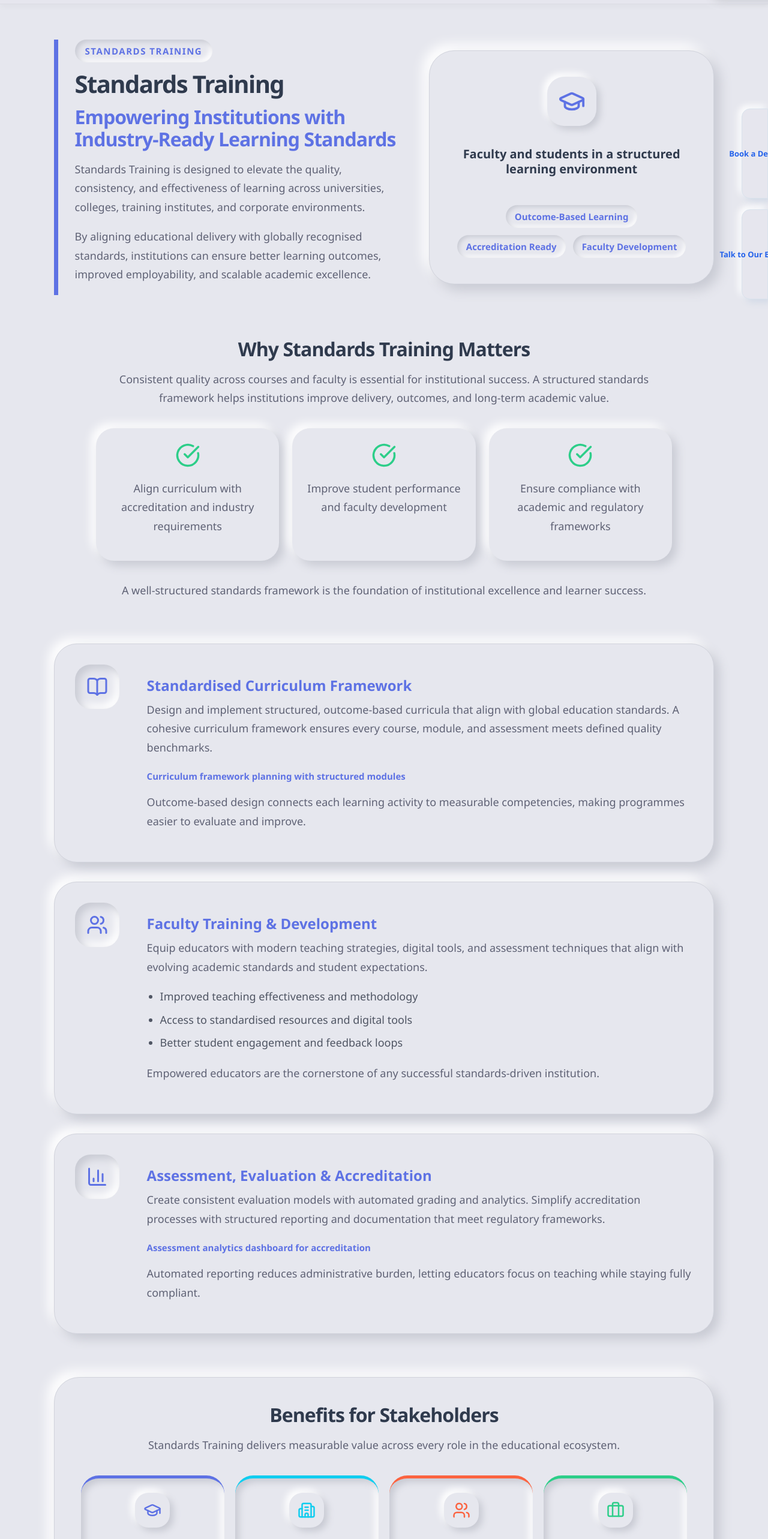
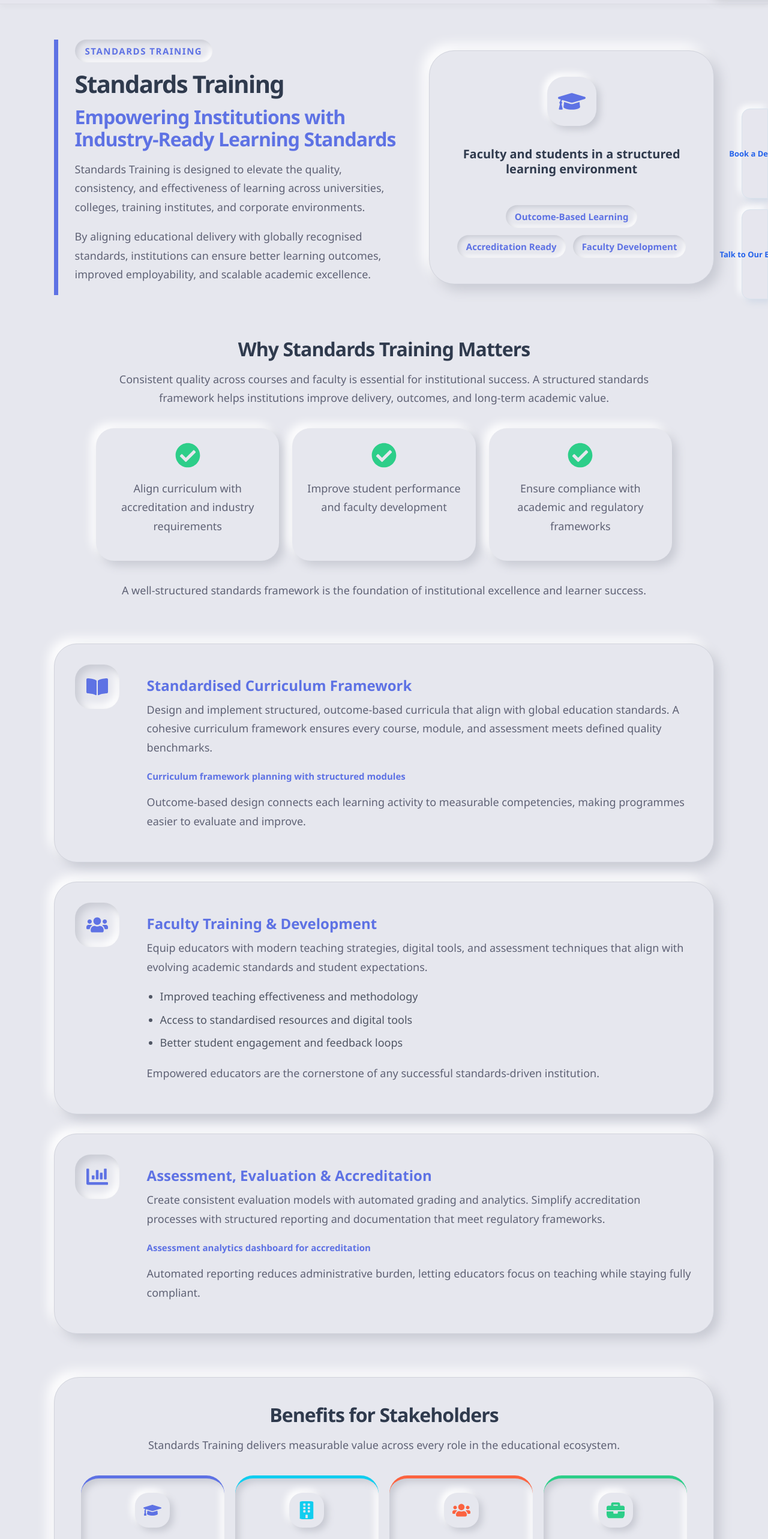
Before and after one commit to PRGEEQGlobalSolutionsPrivateLIT/LMS-Main-Pro, a Next.js app in the folder apps/learner-web/: page /standards-training in a window 1280 px wide. Shown: the part 60-2626 px from the top of the page at 60% size. Built offline with nearby package versions, Linux system fonts and the light colour scheme.

Commit message:
Update page.tsx

```diff
--- a/apps/learner-web/app/standards-training/page.tsx
+++ b/apps/learner-web/app/standards-training/page.tsx
@@ -1,15 +1,15 @@
 import {
-  BookOpen,
-  GraduationCap,
-  BarChart3,
-  ClipboardCheck,
-  Users,
-  Building2,
-  Target,
-  Award,
-  Briefcase,
-  CheckCircle,
-} from "lucide-react";
+  FaBookOpen,
+  FaGraduationCap,
+  FaChartBar,
+  FaClipboardCheck,
+  FaUsers,
+  FaBuilding,
+  FaBullseye,
+  FaAward,
+  FaBriefcase,
+  FaCheckCircle,
+} from "react-icons/fa";
 import "./standards-training.css";
 
 export default function StandardsTraining() {
@@ -33,7 +33,7 @@ export default function StandardsTraining() {
         </div>
 
         <div className="standards-visual">
-          <GraduationCap />
+          <FaGraduationCap />
           <h4>Faculty and students in a structured learning environment</h4>
           <div className="standards-tags">
             <span>Outcome-Based Learning</span>
@@ -53,15 +53,15 @@ export default function StandardsTraining() {
 
         <div className="standards-points">
           <div>
-            <CheckCircle />
+            <FaCheckCircle />
             <p>Align curriculum with accreditation and industry requirements</p>
           </div>
           <div>
-            <CheckCircle />
+            <FaCheckCircle />
             <p>Improve student performance and faculty development</p>
           </div>
           <div>
-            <CheckCircle />
+            <FaCheckCircle />
             <p>Ensure compliance with academic and regulatory frameworks</p>
           </div>
         </div>
@@ -75,7 +75,7 @@ export default function StandardsTraining() {
       <section className="standards-features">
         <article className="standards-card">
           <div className="standards-icon">
-            <BookOpen />
+            <FaBookOpen />
           </div>
           <div>
             <h3>Standardised Curriculum Framework</h3>
@@ -95,7 +95,7 @@ export default function StandardsTraining() {
 
         <article className="standards-card">
           <div className="standards-icon">
-            <Users />
+            <FaUsers />
           </div>
           <div>
             <h3>Faculty Training & Development</h3>
@@ -118,7 +118,7 @@ export default function StandardsTraining() {
 
         <article className="standards-card">
           <div className="standards-icon">
-            <BarChart3 />
+            <FaChartBar />
           </div>
           <div>
             <h3>Assessment, Evaluation & Accreditation</h3>
@@ -147,7 +147,7 @@ export default function StandardsTraining() {
 
         <div className="benefits-grid">
           <div>
-            <GraduationCap />
+            <FaGraduationCap />
             <h4>For Students</h4>
             <p>High-quality structured learning</p>
             <p>Better career readiness</p>
@@ -155,7 +155,7 @@ export default function StandardsTraining() {
           </div>
 
           <div>
-            <Building2 />
+            <FaBuilding />
             <h4>For Universities & Colleges</h4>
             <p>Academic consistency across departments</p>
             <p>Improved rankings and reputation</p>
@@ -163,7 +163,7 @@ export default function StandardsTraining() {
           </div>
 
           <div>
-            <Users />
+            <FaUsers />
             <h4>For Faculty & Trainers</h4>
             <p>Improved teaching effectiveness</p>
             <p>Standardised resources and tools</p>
@@ -171,7 +171,7 @@ export default function StandardsTraining() {
           </div>
 
           <div>
-            <Briefcase />
+            <FaBriefcase />
             <h4>For Training Institutes</h4>
             <p>Industry-aligned training programs</p>
             <p>Scalable training delivery</p>
@@ -183,10 +183,10 @@ export default function StandardsTraining() {
       <section className="standards-final">
         <div className="final-visual">
           <img
-          src="/pexels-pavel-danilyuk-8761325.jpg"
-          alt="Learners using digital learning resources"
-          className="placeholder-image"
-        />
+            src="/pexels-pavel-danilyuk-8761325.jpg"
+            alt="Learners using digital learning resources"
+            className="placeholder-image"
+          />
         </div>
 
         <div>
```
